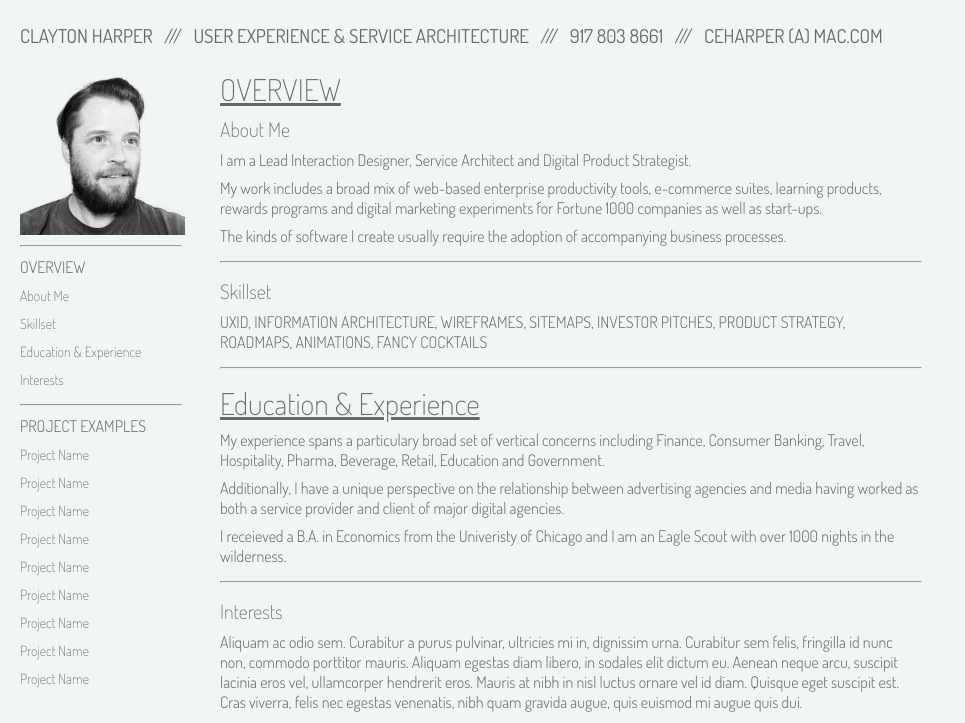
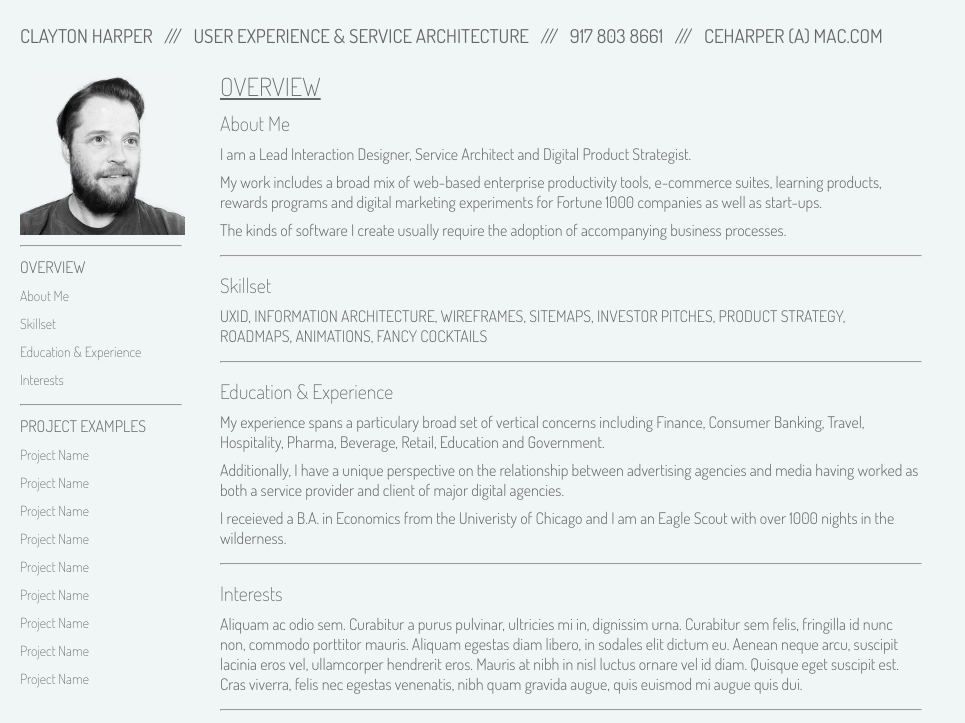
Before and after one commit to therealclay/therealclay.github.io, a plain HTML site: page index.html in a window 1280 px wide. Shown: the top 723 px of the page, without its empty margins (0-965 px from the left). Drawn offline with Linux system fonts and the light colour scheme.

```diff
--- a/index.html
+++ b/index.html
@@ -109,7 +109,7 @@
     #content h1 {
         font-family: 'Dosis', sans-serif;
         font-weight: 200;
-        font-size: 30px;
+        font-size: 25px;
         padding: 0px 0px;
         margin-top: 0px;
         margin-bottom: 8px;
@@ -221,7 +221,7 @@
         <h2>Skillset</h2>
         <p>UXID, INFORMATION ARCHITECTURE, WIREFRAMES, SITEMAPS, INVESTOR PITCHES, PRODUCT STRATEGY, ROADMAPS, ANIMATIONS, FANCY COCKTAILS</p>
         <hr>
-        <h1>Education & Experience</h1>
+        <h2>Education & Experience</h2>
         <p>My experience spans a particulary broad set of vertical concerns including Finance, Consumer Banking, Travel, Hospitality, Pharma, Beverage, Retail, Education and Government.</p>
         <p>Additionally, I have a unique perspective on the relationship between advertising agencies and media having worked as both a service provider and client of major digital agencies.</p>
         <p>I receieved a B.A. in Economics from the Univeristy of Chicago and I am an Eagle Scout with over 1000 nights in the wilderness.</p>
```
